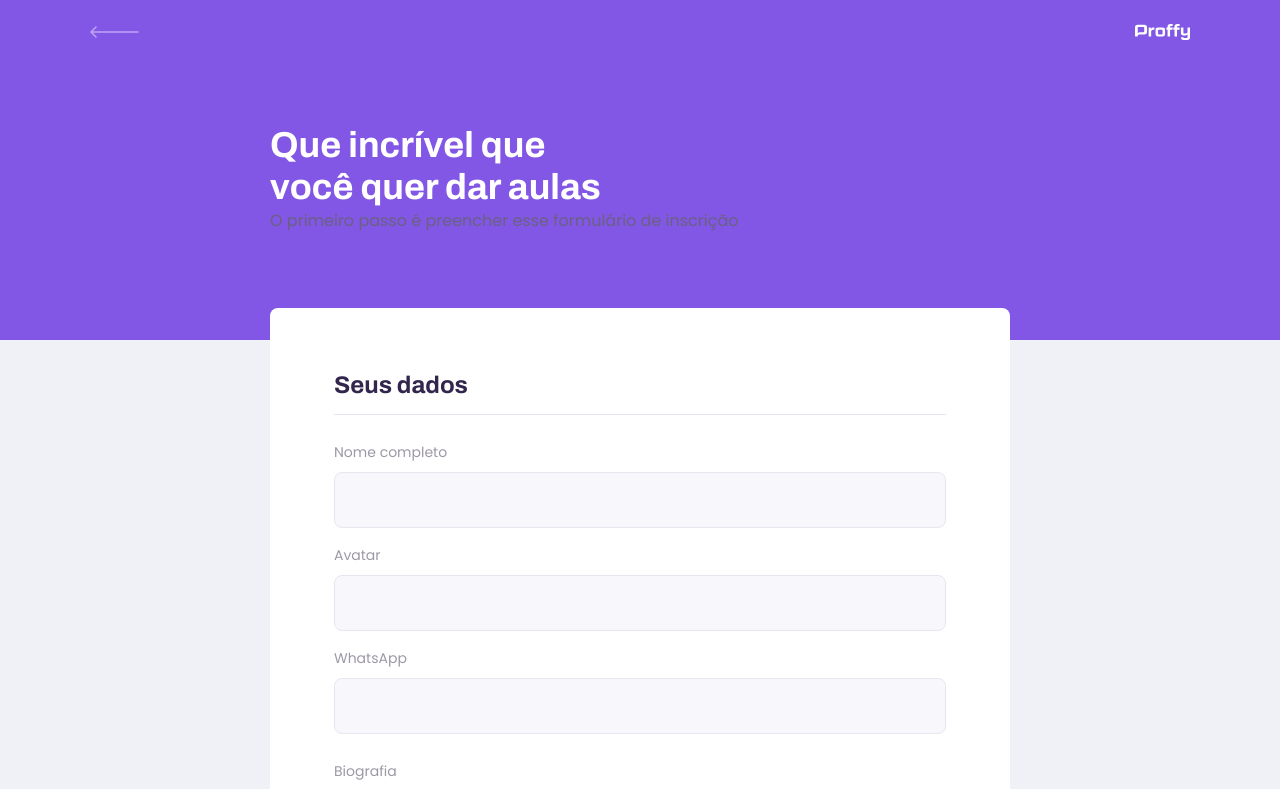
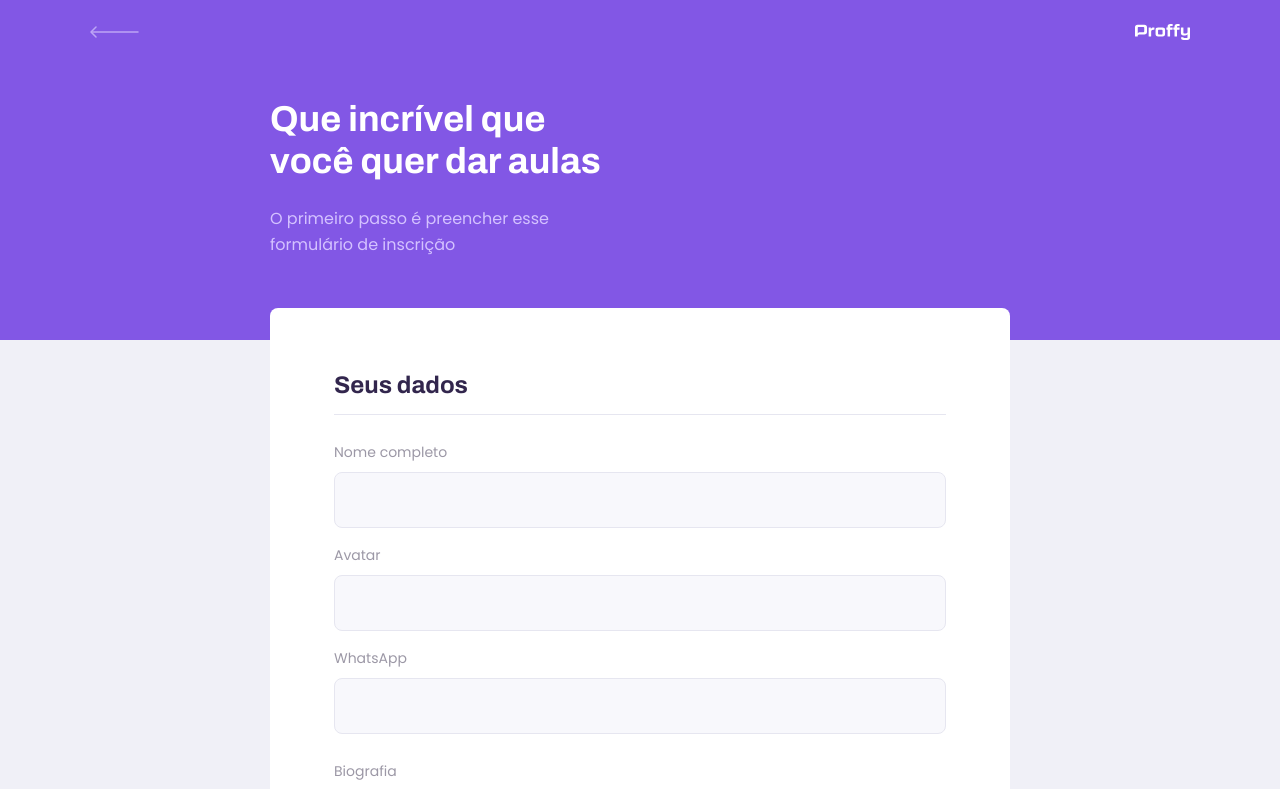
Before and after one commit to amorimmaria/proffy-nlw, a React (Create React App) app in the folder web/: page /give-classes in a window 1280 px wide. Shown: the top 789 px of the page. Built offline with nearby package versions, Linux system fonts and the light colour scheme.

Commit message:
Atualizando o css do PageHeader

```diff
--- a/web/src/components/PageHeader/styles.css
+++ b/web/src/components/PageHeader/styles.css
@@ -42,6 +42,16 @@
 
 }
 
+.page-header .header-content p{
+  max-width: 30rem;
+  font-size: 1.6rem;
+  line-height: 2.6rem;
+  color: var(--color-text-in-primary);
+  margin-top: 2.4rem;
+
+
+}
+
 @media (min-width: 700px){
   .page-header{
     height: 340px;
```
